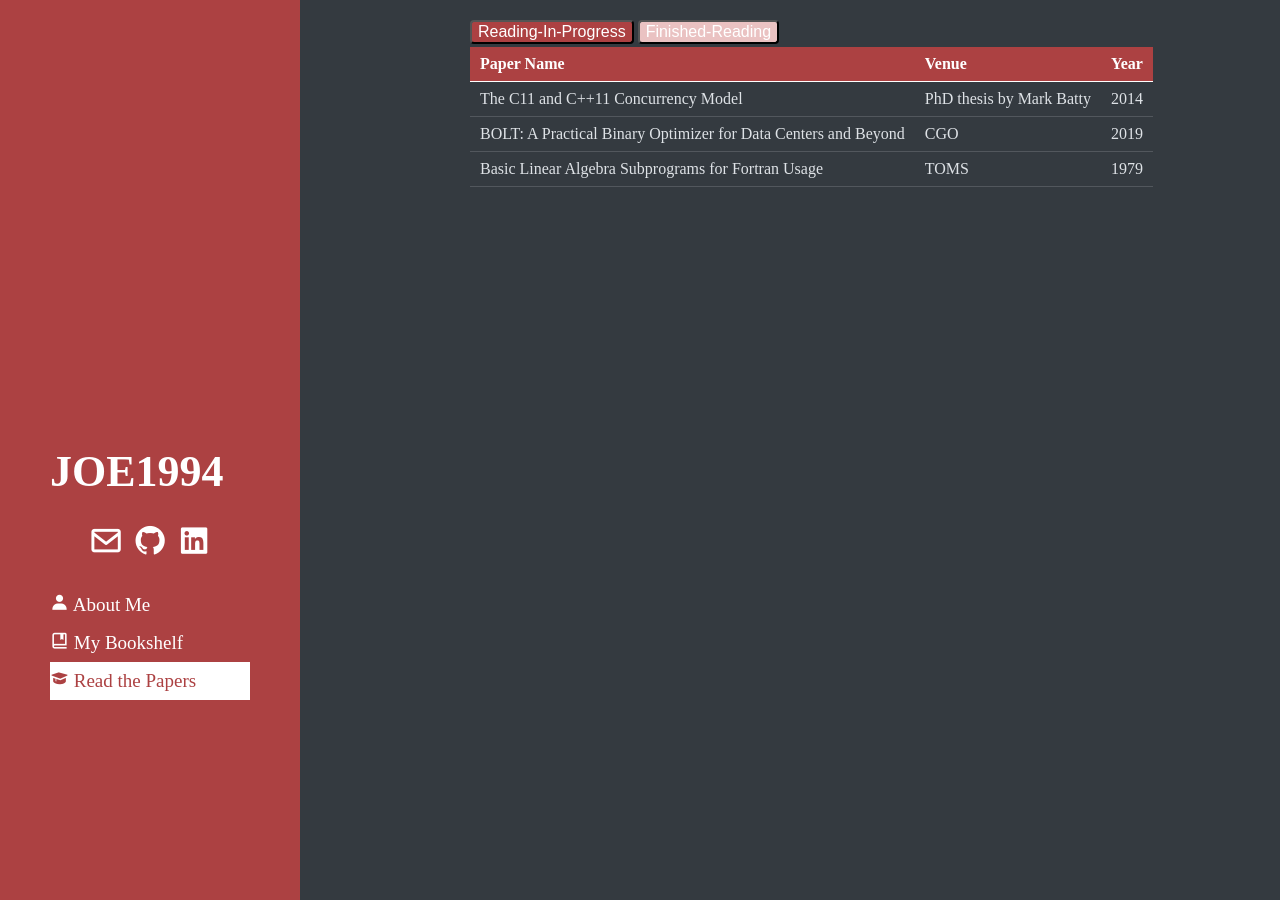
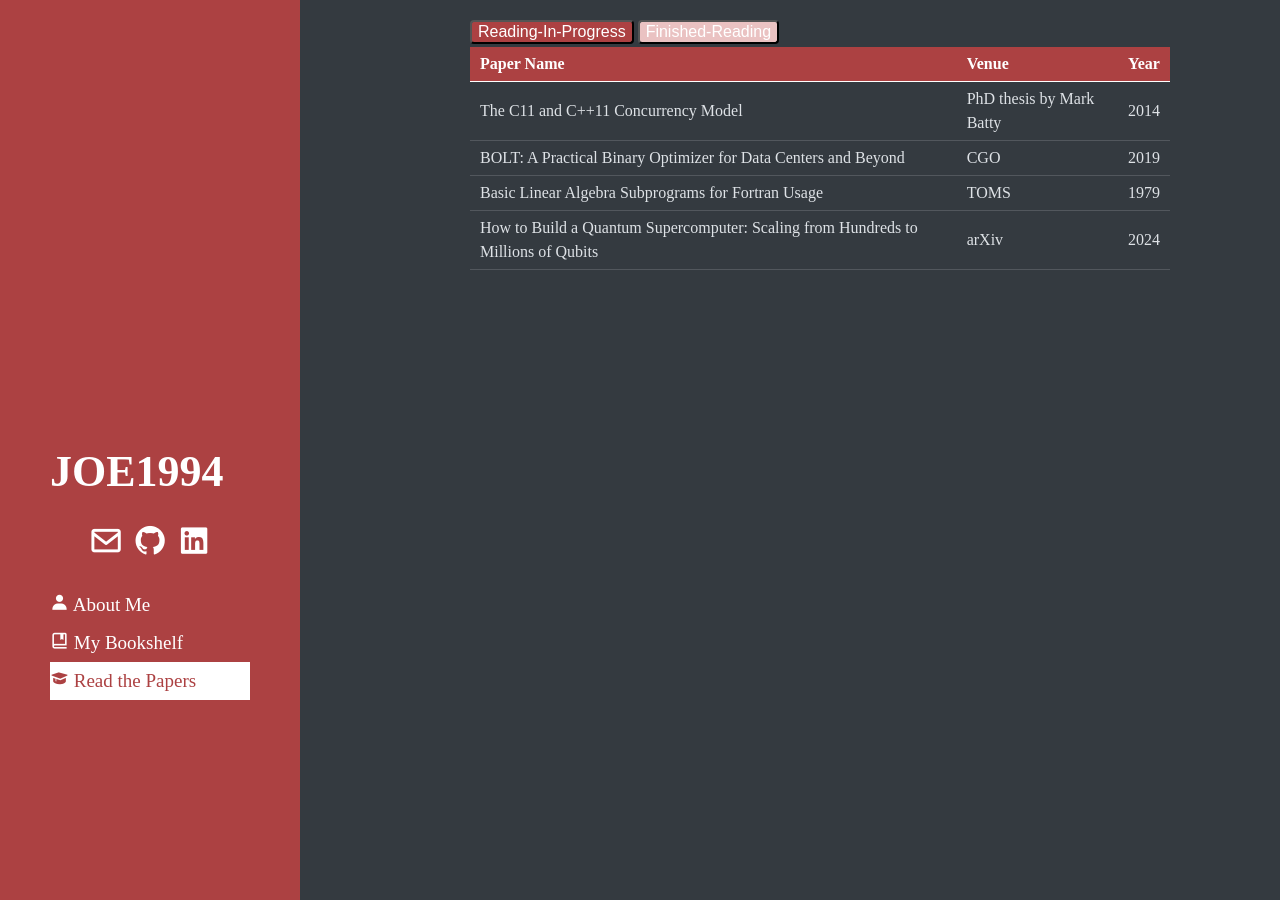
Before and after one commit to JOE1994/JOE1994.github.io, a Jekyll site: the page built from read_the_papers.html, in a window 1280 px wide. Built offline with Jekyll 4.4.1, drawn with Linux system fonts in a browser that asks for light colours; some web fonts are replaced.

Commit message:
[paper] Quantum Supercomputer arXiv paper

```diff
--- a/_data/papers_reading.yml
+++ b/_data/papers_reading.yml
@@ -12,3 +12,8 @@
   conf: "TOMS"
   year: 1979
   link: https://dl.acm.org/doi/10.1145/355841.355847
+
+- name: "How to Build a Quantum Supercomputer: Scaling from Hundreds to Millions of Qubits"
+  conf: "arXiv"
+  year: 2024
+  link: https://arxiv.org/abs/2411.10406
```
